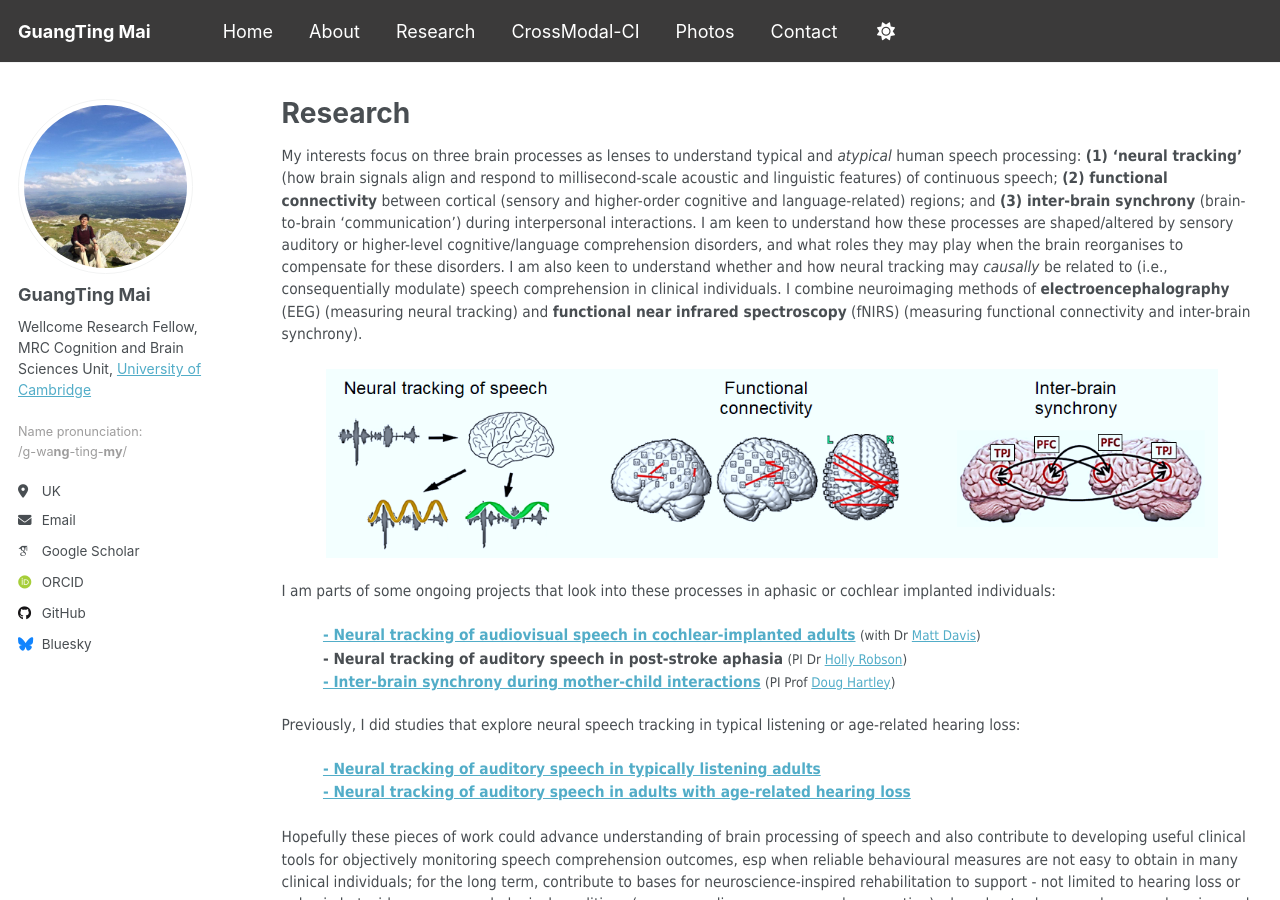
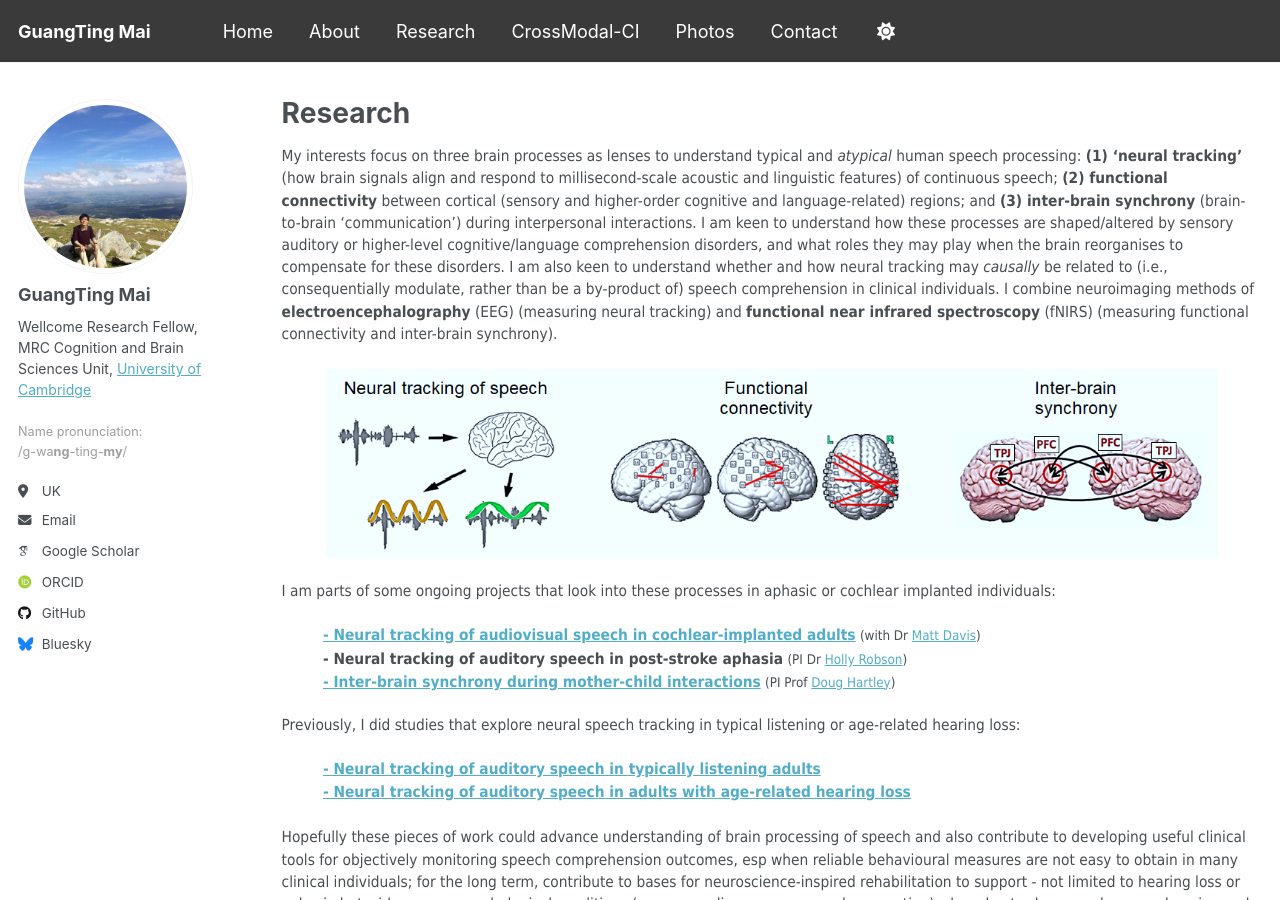
Before and after one commit to guangtingmai/guangtingmai.github.io, a Jekyll site: the page built from _pages/research.html, in a window 1280 px wide and 900 px high. Built offline with Jekyll 4.4.1, drawn with Linux system fonts in a browser that asks for light colours; some web fonts are replaced.

Commit message:
Update research.html

```diff
--- a/_pages/research.html
+++ b/_pages/research.html
@@ -10,7 +10,7 @@
   language-related) regions; and <strong>(3) inter-brain synchrony</strong> (brain-to-brain ‘communication’) during interpersonal interactions.
   I am keen to understand how these processes are shaped/altered by sensory auditory or higher-level cognitive/language comprehension disorders,
   and what roles they may play when the brain reorganises to compensate for these disorders. I am also keen to understand whether and how neural tracking
-  may <i>causally</i> be related to (i.e., consequentially modulate) speech comprehension in clinical individuals. I combine neuroimaging methods of
+  may <i>causally</i> be related to (i.e., consequentially modulate, rather than be a by-product of) speech comprehension in clinical individuals. I combine neuroimaging methods of
   <strong>electroencephalography</strong> (EEG) (measuring neural tracking) and <strong>functional near infrared spectroscopy</strong> (fNIRS)
   (measuring functional connectivity and inter-brain synchrony).</span></p>
 <p align="center">
```
